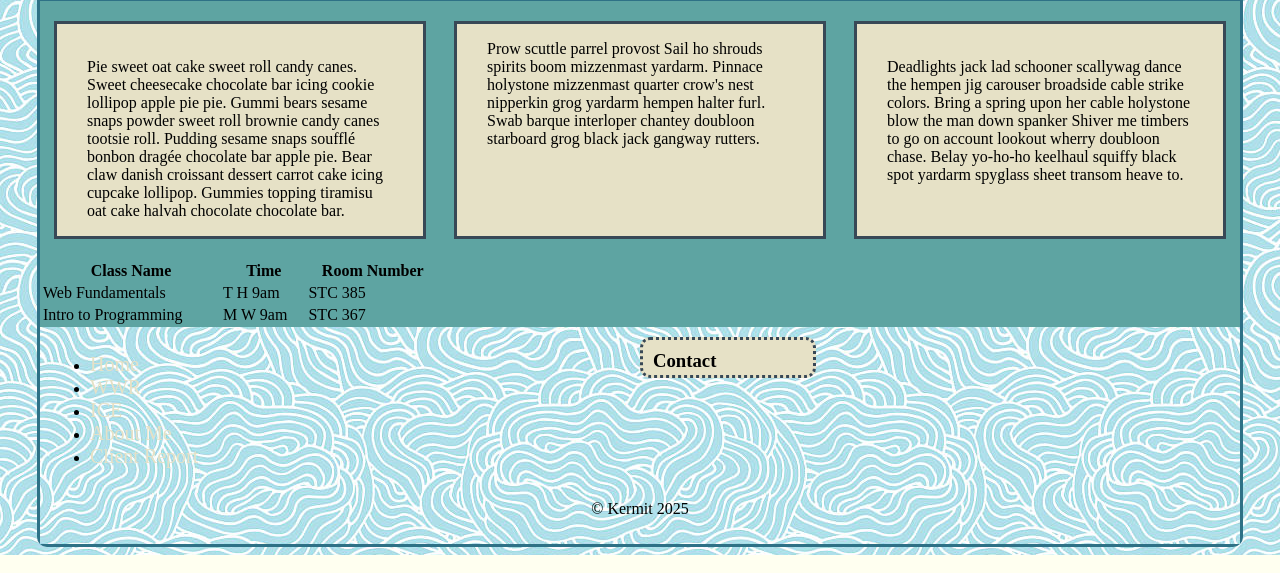
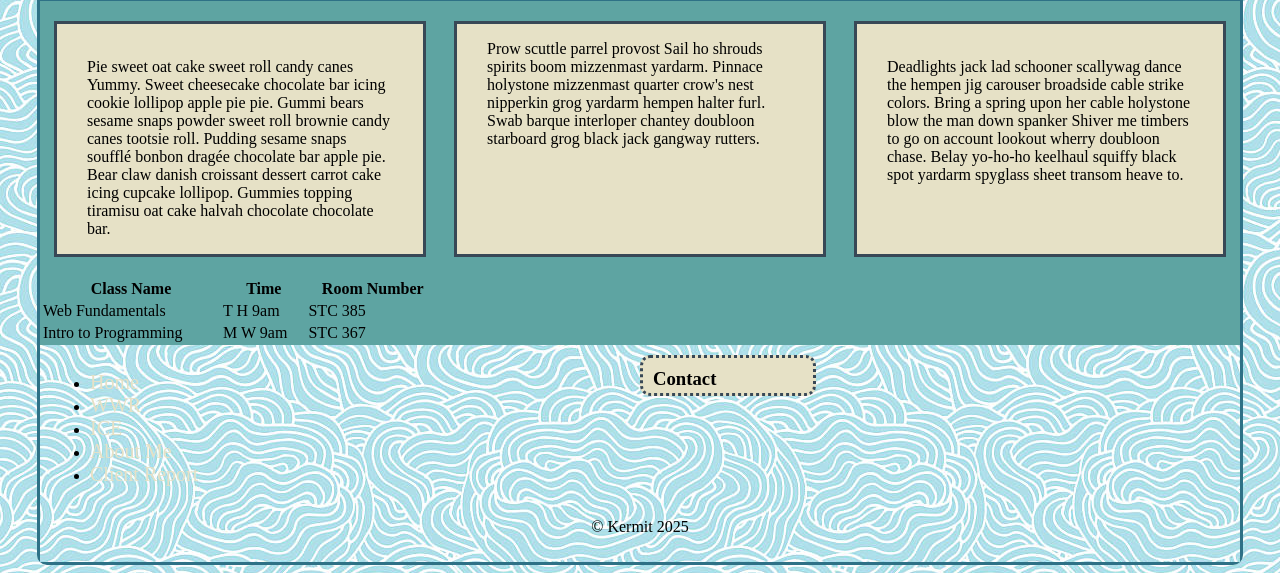
Before and after one commit to camilarojs/wdd130, a plain HTML site: page index.html in a window 1280 px wide. Shown: the part 308-881 px from the top of the page. Drawn offline with Linux system fonts and the light colour scheme.

Commit message:
updated names

```diff
--- a/index.html
+++ b/index.html
@@ -15,7 +15,7 @@
         <main>
             <section>
                 <img src="">
-                <p>Pie sweet oat cake sweet roll candy canes. Sweet cheesecake chocolate bar icing cookie lollipop apple pie pie. Gummi bears sesame snaps powder sweet roll brownie candy canes tootsie roll. Pudding sesame snaps soufflé bonbon dragée chocolate bar apple pie. Bear claw danish croissant dessert carrot cake icing cupcake lollipop. Gummies topping tiramisu oat cake halvah chocolate chocolate bar.</p>
+                <p>Pie sweet oat cake sweet roll candy canes Yummy. Sweet cheesecake chocolate bar icing cookie lollipop apple pie pie. Gummi bears sesame snaps powder sweet roll brownie candy canes tootsie roll. Pudding sesame snaps soufflé bonbon dragée chocolate bar apple pie. Bear claw danish croissant dessert carrot cake icing cupcake lollipop. Gummies topping tiramisu oat cake halvah chocolate chocolate bar.</p>
             </section>
             <section>
                 <p>Prow scuttle parrel provost Sail ho shrouds spirits boom mizzenmast yardarm. Pinnace holystone mizzenmast quarter crow's nest nipperkin grog yardarm hempen halter furl. Swab barque interloper chantey doubloon starboard grog black jack gangway rutters.</p>
```
